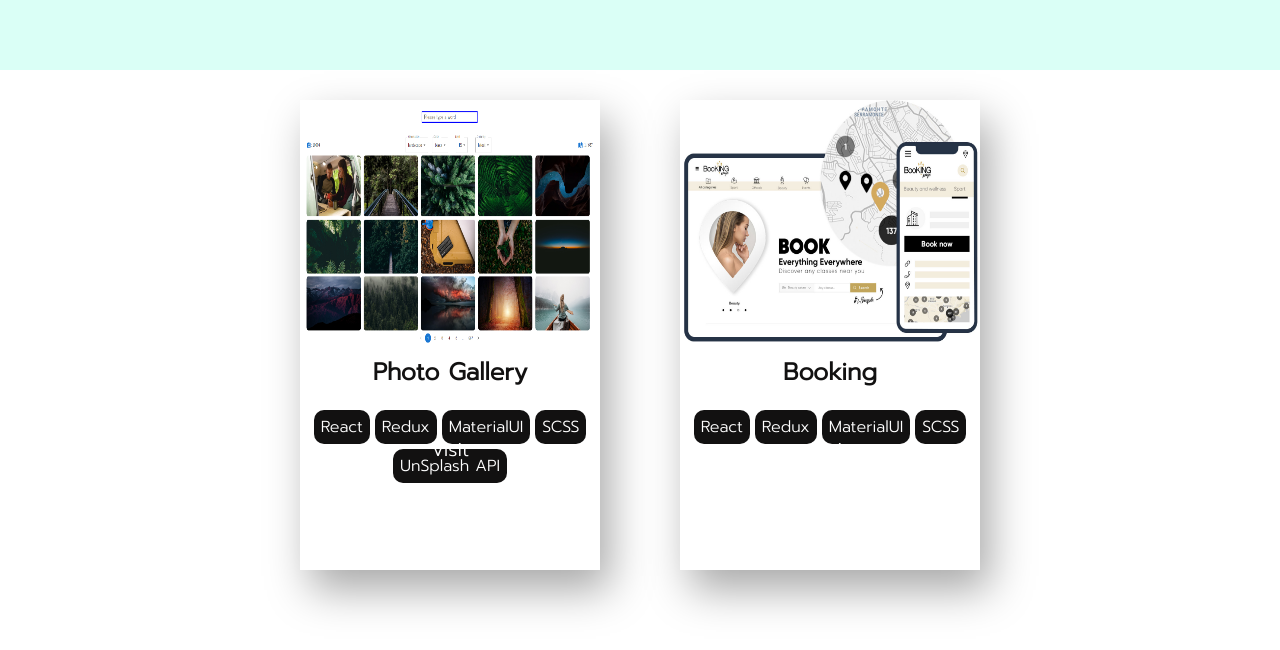
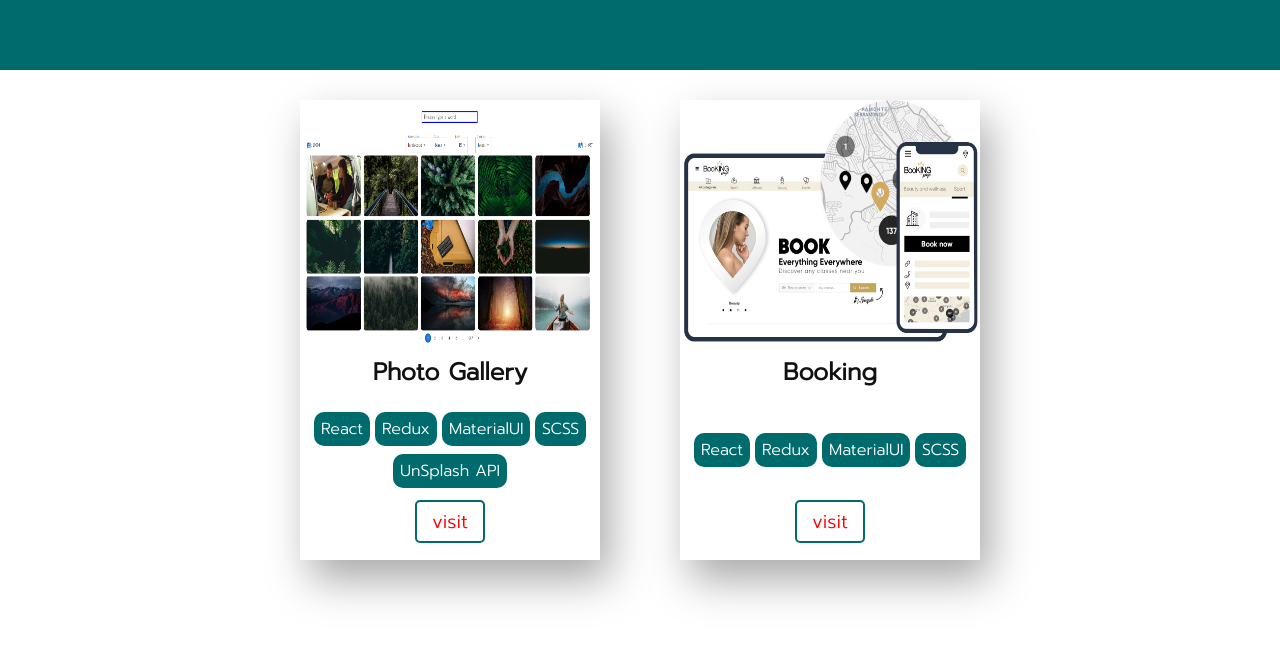
Before and after one commit to ArsenMamataliev/Portfolio-2, a React (Create React App) app: page /projects in a window 1280 px wide. Shown: the top 650 px of the page. Built offline with nearby package versions, Linux system fonts and the light colour scheme; what unsplash-js would draw is missing.

Commit message:
Projects page modified

```diff
--- a/package.json
+++ b/package.json
@@ -15,6 +15,7 @@
     "react": "^18.2.0",
     "react-awesome-reveal": "^4.1.0",
     "react-dom": "^18.2.0",
+    "react-parallax-tilt": "^1.7.72",
     "react-redux": "^8.0.4",
     "react-router-dom": "^6.4.3",
     "react-scripts": "5.0.1",
--- a/src/Common/Styles/SASS/variables.scss
+++ b/src/Common/Styles/SASS/variables.scss
@@ -1,12 +1,13 @@
 @import url('https://fonts.googleapis.com/css2?family=Prompt:wght@300&display=swap');
 
 $linkBgColor:  #006B6C;
-$navbarTextColor: #006B6C;
+$greenTextColor: #006B6C;
 $menuIconColor:  #006B6C;
-$bgColor: white;
-$navBgColor: #DAFFF6;
-$blackBgColor: #121111;
+$whiteBgColor: white;
+$greenPoorBgColor: #DAFFF6;
+$greenBgColor: #006B6C;
+$BgColor: #DAFFF6;
 $blackFontColor: #121111;
-$linksColor:  #940909;
 $shadowColor: darkgray;
+
 $font: 'Prompt', sans-serif;
--- a/src/components/Header/BurgerNav/BurgerNav.module.scss
+++ b/src/components/Header/BurgerNav/BurgerNav.module.scss
@@ -15,7 +15,7 @@
   }
 
   .menu {
-    background: $navBgColor;
+    background: $greenBgColor;
     width: 100%;
     cursor: pointer;
     .buttonToClose{
@@ -25,23 +25,19 @@
     .iconClose {
       width: 30px;
       height: 30px;
-      color: #006B6C;
+      color: white;
       text-align: right;
       padding: 5px;
-
-      &:hover {
-        color: $linksColor;
-      }
     }
 
     .linkContainer {
-      color: #006B6C;
+      color: white;
       @include font(1.5rem, left);
       padding: 20px;
+      transition: color 1s ease;
 
-      .link {
-        color: $linksColor;
-        opacity: 1;
+      &:hover{
+        color: red;
       }
     }
   }
--- a/src/components/Header/Nav/Nav.module.scss
+++ b/src/components/Header/Nav/Nav.module.scss
@@ -4,7 +4,7 @@
 .nav {
   height: 70px;
   @include flex(center, flex-end, wrap);
-  background-color: $navBgColor;
+  background-color: $greenBgColor;
   width: 100%;
   text-decoration: none;
   padding: 0 40px;
@@ -16,19 +16,20 @@
   .linkContainer {
     padding: 0 10px;
     cursor: pointer;
-    transition: all 1s ease-in;
-
-    &:hover{
-      border-bottom: 2px solid #006B6C;
-    }
 
     .linkTo {
-      color: #006B6C;
+      color: white;
       text-decoration: none;
+      transition: color 1s ease;
+
+      &:hover{
+        color: red;
+      }
     }
 
     .link {
       @include font(1.5rem, center);
+
     }
   }
 }
--- a/src/components/MyWorks/MyWork/MyWork.js
+++ b/src/components/MyWorks/MyWork/MyWork.js
@@ -2,6 +2,7 @@ import React from 'react';
 import style from './MyWork.module.scss';
 import Fade from 'react-awesome-reveal';
 import { Link } from 'react-router-dom';
+import Tilt from 'react-parallax-tilt';
 
 export const MyWork = (props) => {
     return (
@@ -12,11 +13,13 @@ export const MyWork = (props) => {
                     <h3 className={style.title}>{props.title}</h3>
                     <div className={style.stack}>
                         {props.text.map((stack)=>
-                            <p className={style.text}>{stack}</p>
+                            <Tilt>
+                                <p className={style.text}>{stack}</p>
+                            </Tilt>
                         )}
                     </div>
                     <div className={style.linkContainer}>
-                        <Link to={props.link} className={style.link}>Visit</Link>
+                        <Link to={props.link} className={style.link}>visit</Link>
                     </div>
                 </div>
             </div>
--- a/src/components/MyWorks/MyWork/MyWork.module.scss
+++ b/src/components/MyWorks/MyWork/MyWork.module.scss
@@ -4,32 +4,21 @@
 .preview {
   margin: 30px 40px;
   width: 300px;
-  height: 470px;
+  height: 460px;
   box-shadow: 10px 20px 40px 0 $shadowColor;
   gap:0;
+
+  @media (max-width: 499px) {
+    height: 440px;
+  }
 
   img{
     width: 100%;
     height: 250px;
   }
 
-  @media (max-width: 499px) {
-    max-width: 320px;
-    height: 400px;
-  }
-
-  @media (max-width: 414px) {
-    max-width: 300px;
-    height: 400px;
-  }
-
-  @media (max-width: 380px) {
-    max-width: 280px;
-    height: 400px;
-  }
-
   .description{
-    background: $blackBgColor;
+    background: $greenBgColor;
     width: 100%;
     height: 0px;
   }
@@ -47,12 +36,12 @@
 
   .stack{
     gap: 5px;
-    height: 0px;
+    height: 80px;
     @include flex(center, center, wrap);
   }
 
   .text {
-    background: $blackBgColor;
+    background: $greenBgColor;
     border-radius: 10px;
     color: white;
     margin: 0;
@@ -61,16 +50,16 @@
   }
 
   .linkContainer {
-    display: flex;
-    gap: 15px;
-    margin-top: 20px;
-    justify-content: center;
+    @include flex(center, center, wrap);
+    margin-top: 10px;
   }
 
   .link {
     padding: 5px 15px;
     border-radius: 5px;
-    color: $bgColor;
+    border: 2px solid $greenTextColor;
+    color: red;
+    transition: all 1s ease;
     @include font(1.2rem, center);
     text-decoration: none;
     @media (max-width: 499px) {
@@ -80,9 +69,8 @@
     }
 
     &:hover {
-      background-color: $bgColor;
-      color: $linkBgColor;
-      border: 1px solid $linkBgColor;
+      color: white;
+      background: $greenBgColor;
     }
   }
 }
```
Also changed, not shown: 1 other file (tests, documents, lock files or other folders).
